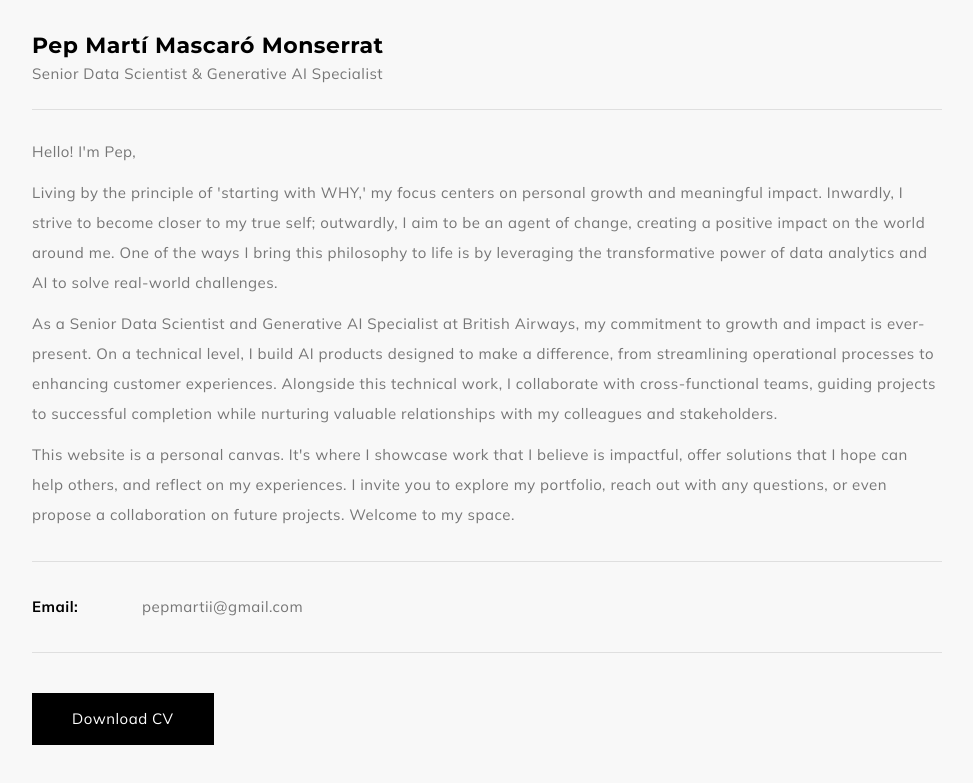
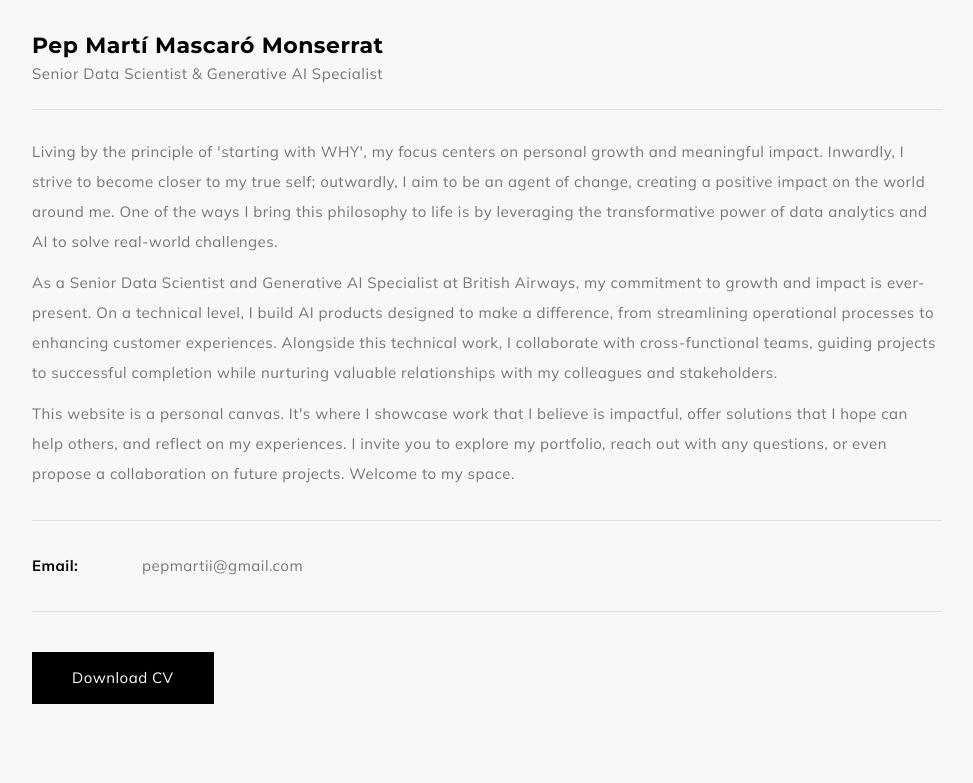
Before and after one commit to pmascaro/PepTech-frontend-nextjs, a Next.js app: page /about in a window 1280 px wide. Shown: the part 772-1555 px from the top of the page, without its empty margins (298-1271 px from the left). Built offline with nearby package versions, Linux system fonts and the light colour scheme.

Commit message:
Minor changes

```diff
--- a/components/about/Intro.jsx
+++ b/components/about/Intro.jsx
@@ -8,10 +8,7 @@ const Intro = () => {
     text: (
       <>
         <p>
-        Hello! I&apos;m Pep,
-        </p>
-        <p>
-        Living by the principle of &apos;starting with WHY,&apos; my focus centers on personal growth and meaningful impact.
+        Living by the principle of &apos;starting with WHY&apos;, my focus centers on personal growth and meaningful impact.
         Inwardly, I strive to become closer to my true self; outwardly, I aim to be an agent of change, creating a positive
         impact on the world around me. One of the ways I bring this philosophy to life is by leveraging the transformative
         power of data analytics and AI to solve real-world challenges.
```
